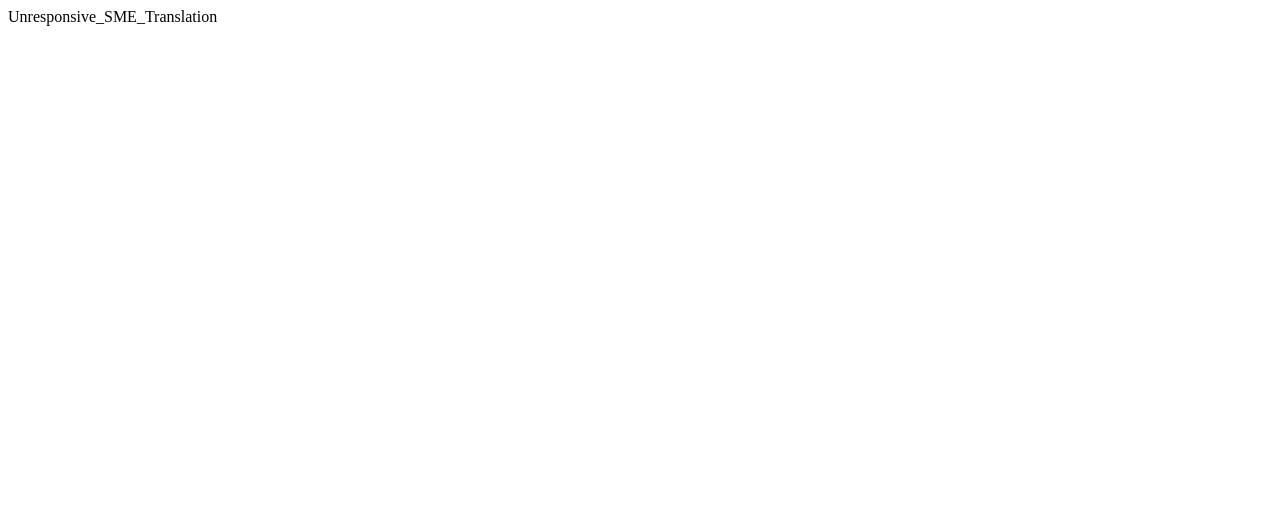
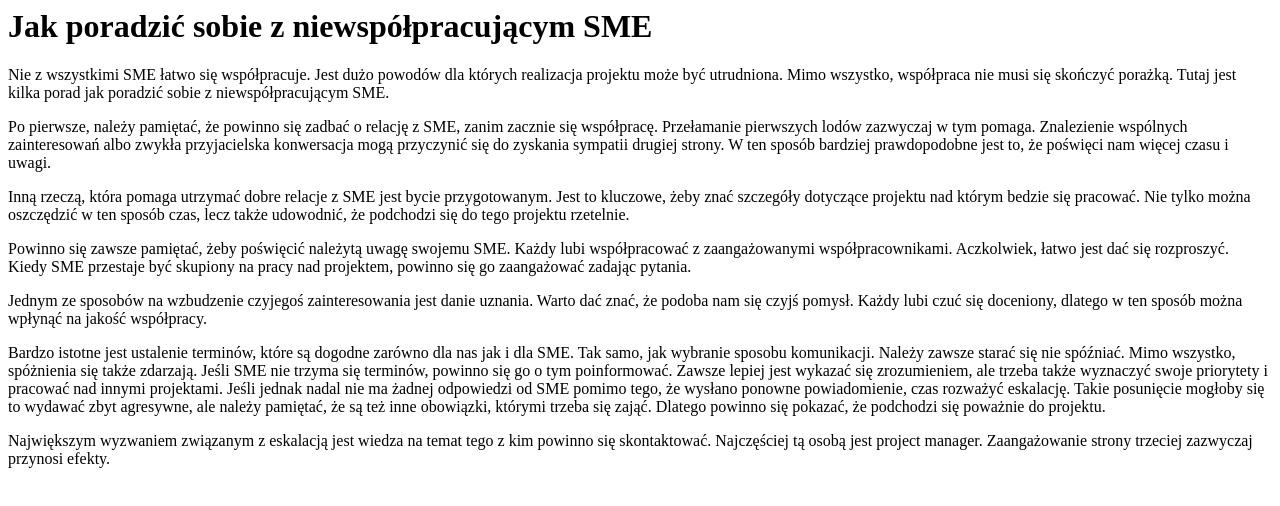
Before and after one commit to FilipKoselak/Unresponsive_SME_Translation, a plain HTML site: page index.html in a window 1280 px wide. Drawn offline with Linux system fonts and the light colour scheme.

Commit message:
Update index.html

```diff
--- a/index.html
+++ b/index.html
@@ -1 +1,18 @@
-Unresponsive_SME_Translation
+
+<h1>Jak poradzić sobie z niewspółpracującym SME</h1>
+<p>Nie z wszystkimi SME łatwo się współpracuje. Jest dużo powodów dla których realizacja projektu może być utrudniona. Mimo wszystko, współpraca nie musi się skończyć porażką. Tutaj jest kilka porad jak poradzić sobie z niewspółpracującym SME.</p>
+
+
+<p>Po pierwsze, należy pamiętać, że powinno się zadbać o  relację z SME, zanim zacznie się współpracę. Przełamanie pierwszych lodów zazwyczaj w tym pomaga. Znalezienie wspólnych zainteresowań albo zwykła przyjacielska konwersacja mogą przyczynić się do zyskania sympatii drugiej strony. W ten sposób bardziej prawdopodobne jest to, że poświęci nam więcej czasu i uwagi.</p>
+
+
+<p>Inną rzeczą, która pomaga utrzymać dobre relacje z SME jest bycie przygotowanym. Jest to kluczowe, żeby znać szczegóły dotyczące projektu nad którym bedzie się pracować. Nie tylko można oszczędzić w ten sposób czas, lecz także udowodnić, że podchodzi się do tego projektu rzetelnie.</p>
+
+<p>Powinno się zawsze pamiętać, żeby poświęcić należytą uwagę swojemu SME. Każdy lubi współpracować z zaangażowanymi współpracownikami. Aczkolwiek, łatwo jest dać się rozproszyć. Kiedy SME przestaje być skupiony na pracy nad projektem, powinno się go zaangażować zadając pytania. </p>
+
+<p>Jednym ze sposobów na wzbudzenie czyjegoś zainteresowania jest danie uznania. Warto dać znać, że podoba nam się czyjś pomysł. Każdy lubi czuć się doceniony, dlatego w ten sposób można wpłynąć na jakość współpracy.</p>
+
+
+<p>Bardzo istotne jest ustalenie terminów, które są dogodne zarówno dla nas jak i dla SME. Tak samo, jak wybranie sposobu komunikacji. Należy zawsze starać się nie spóźniać. Mimo wszystko, spóżnienia się także zdarzają. Jeśli SME nie trzyma się terminów, powinno się go o tym poinformować. Zawsze lepiej jest wykazać się zrozumieniem, ale trzeba także wyznaczyć swoje priorytety i pracować nad innymi projektami. Jeśli jednak nadal nie ma żadnej odpowiedzi od SME pomimo tego, że wysłano ponowne powiadomienie, czas rozważyć eskalację. Takie posunięcie mogłoby się to wydawać zbyt agresywne, ale należy pamiętać, że są też inne obowiązki, którymi trzeba się zająć. Dlatego powinno się pokazać, że podchodzi się poważnie do projektu.</p>
+
+<p>Największym wyzwaniem związanym z eskalacją jest wiedza na temat tego z kim powinno się skontaktować. Najczęściej tą osobą jest project manager. Zaangażowanie strony trzeciej zazwyczaj przynosi efekty.</p>
```
